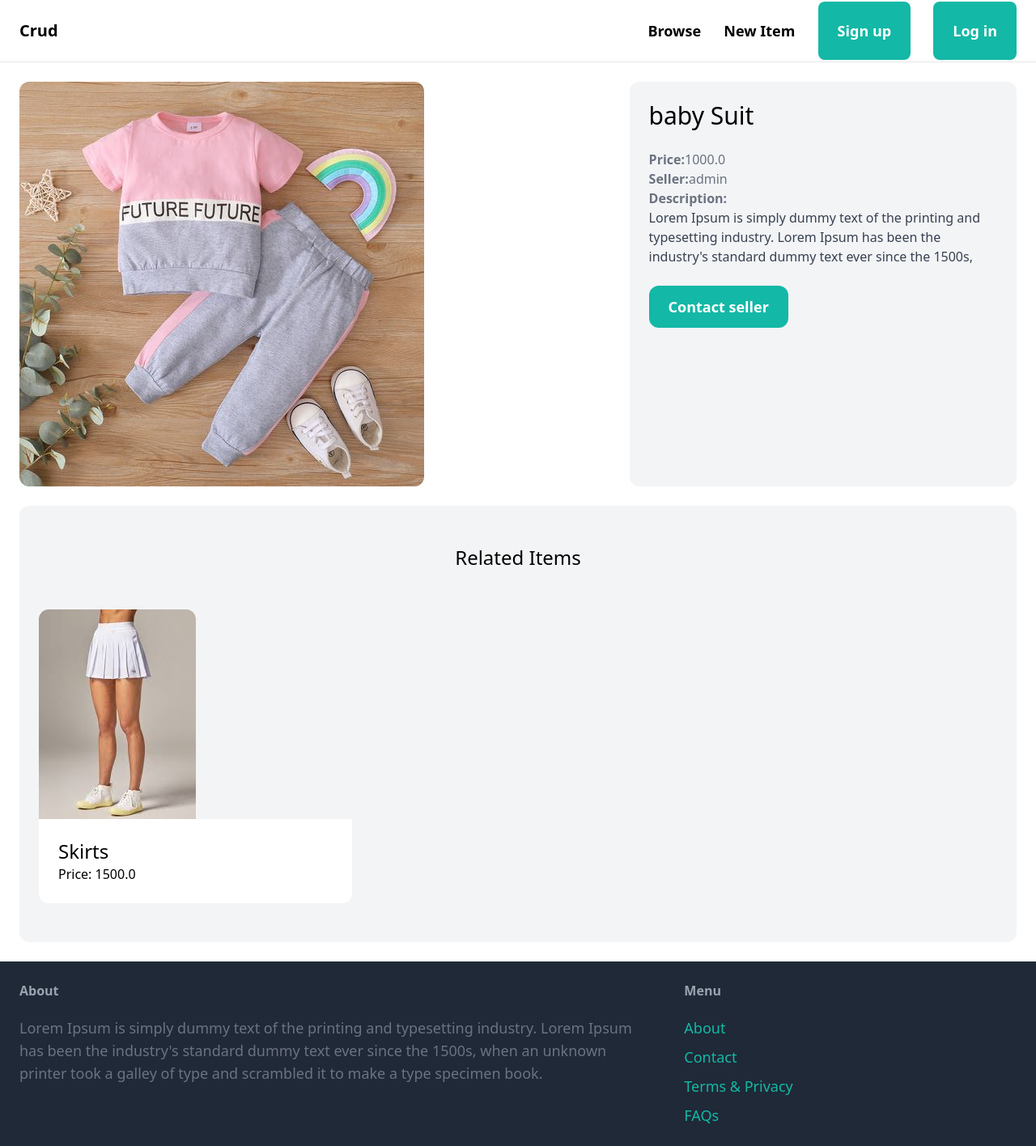
After one commit to Aizoh/JustaDjangoRepo, a Django app: page /items/1 in a window 1280 px wide. The commit adds this page. Shown: the whole page at 81% size. Run offline with Django 4.2, Linux system fonts and the light colour scheme; data comes from the database, SQL or seed files in the repository; both versions use the stored data as it was after the commit; some libraries are stand-ins or nearby versions.

Commit message:
more changes to the navigation of the app

```diff
--- a/crud/urls.py
+++ b/crud/urls.py
@@ -15,7 +15,7 @@ Including another URLconf
     2. Add a URL to urlpatterns:  path('blog/', include('blog.urls'))
 """
 from django.contrib import admin
-from django.urls import path
+from django.urls import path, include
 from django.conf import settings
 from django.conf.urls.static import static
 
@@ -23,9 +23,8 @@ from django.conf.urls.static import static
 from crudapp.views import*;
 
 urlpatterns = [
-
-    path('', index, name='index'),
-    path('contact/', contact, name='contact'),
+    path('items/', include('item.urls')),
+    path('crudapp/', include('crudapp.urls')),
     path('admin/', admin.site.urls),
 
 ]+static(settings.MEDIA_URL, document_root=settings.MEDIA_ROOT)
--- a/crudapp/templates/crudapp/base.html
+++ b/crudapp/templates/crudapp/base.html
@@ -43,7 +43,7 @@
             <h3 class="mb-5 font-semibold text-gray-400">Menu</h3>
             <ul class= "space-y-2">
                 <li><a href="" class="text-lg hover:text-teal-700 text-teal-500 ">About</a></li>
-                <li><a href="{% url 'contact' %}" class="text-lg hover:text-teal-700 text-teal-500 ">Contact</a></li>
+                <li><a href="{% url 'crudapp:contact' %}" class="text-lg hover:text-teal-700 text-teal-500 ">Contact</a></li>
                 <li><a href="" class="text-lg hover:text-teal-700 text-teal-500 ">Terms & Privacy</a></li>
                 <li><a href="" class="text-lg hover:text-teal-700 text-teal-500 ">FAQs</a></li>
             </ul>
--- a/crudapp/templates/crudapp/index.html
+++ b/crudapp/templates/crudapp/index.html
@@ -6,7 +6,7 @@
         <div class=" grid grid-cols-3 gap-3">
             {% for item in items%}
                 <div>
-                    <a href="#">
+                    <a href="{% url 'item:detail' item.id %}">
                         <div>
                             <img src="{{item.image.url}}" class="rounded-t-xl">
                         </div>
--- /dev/null
+++ b/crudapp/urls.py
@@ -0,0 +1,10 @@
+from django.urls import path
+
+from . import views
+
+app_name = 'crudapp'
+
+urlpatterns = [
+    path('', views.index, name='index'),
+    path('contact/', views.contact, name='contact'),
+]
--- /dev/null
+++ b/item/templates/item/detail.html
@@ -0,0 +1,40 @@
+{% extends "crudapp/base.html" %}
+{% block title %}{{item.name}}{% endblock%}
+{% block content %}
+    <div class = "grid grid-cols-5 gap-6">
+        <div class="col-span-3">
+            <img src="{{item.image.url}}" class= "rounded-xl">
+        </div>
+        <div class="col-span-2 p-6 bg-gray-100 rounded-xl">
+            <h1 class= "mb-6 text-3xl">{{item.name}}</h1>
+            <p class="text-gray-500"><strong>Price:</strong>{{item.price}}</p>
+            <p class="text-gray-500"><strong>Seller:</strong>{{item.created_by.username}}</p>
+            {% if item.description %}
+            <p class="text-gray-700">
+                <strong class="text-gray-500">Description:</strong><br>
+                {{item.description}}
+            </p>
+            {% endif %}
+            <a href="#" class="inline-block mt-6 px-6 py-3 text-lg font-semibold bg-teal-500 text-white  rounded-xl hover:bg-teal-700 ">Contact seller</a>
+        </div>
+    </div>
+    <div class="mt-6 px-6 py-12 bg-gray-100 rounded-xl">
+        <h2 class="mb-12 text-2xl text-center">Related Items</h2>
+        <div class=" grid grid-cols-3 gap-3">
+            {% for related_item in related_items %}
+                <div>
+                    <a href="{% url 'item:detail' related_item.id %}">
+                        <div>
+                            <img src="{{related_item.image.url}}" class="rounded-t-xl">
+                        </div>
+                        <div class="p-6 bg-white rounded-b-xl">
+                            <h2 class="text-2xl">{{related_item.name}}</h2>
+                            {% comment %} return items in each category {% endcomment %}
+                            <p class="text-bg-500">Price: {{related_item.price}} </p>
+                        </div>
+                    </a>
+                </div>
+            {% endfor %}
+        </div>
+    </div>
+{% endblock %}
--- /dev/null
+++ b/item/urls.py
@@ -0,0 +1,9 @@
+from django.urls import path
+
+from . import views
+
+app_name = 'item'
+
+urlpatterns = [
+    path('<int:pk>', views.detail, name='detail')
+]
--- a/item/views.py
+++ b/item/views.py
@@ -1,3 +1,12 @@
-from django.shortcuts import render
+from django.shortcuts import render, get_object_or_404
+from .models import Item
 
 # Create your views here.
+def detail(request, pk):
+    item = get_object_or_404(Item,pk=pk)
+    related_items = Item.objects.filter(category=item.category, is_sold=False).exclude(pk=pk)[0:3]
+    context ={
+        'item':item,
+        'related_items' :related_items
+    }
+    return render(request, 'item/detail.html', context)
```
Also changed, not shown: db.sqlite3, media/item_images/skirt.jpeg (added).
